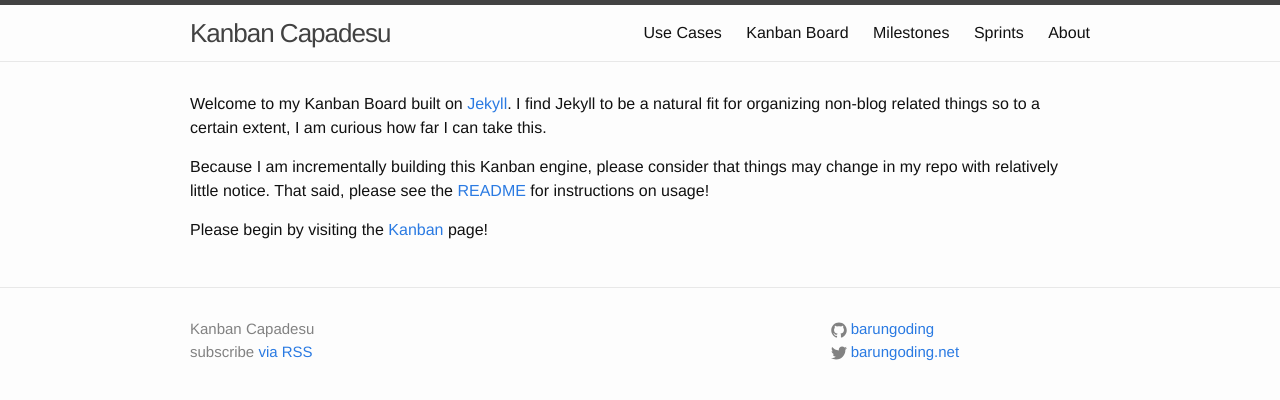
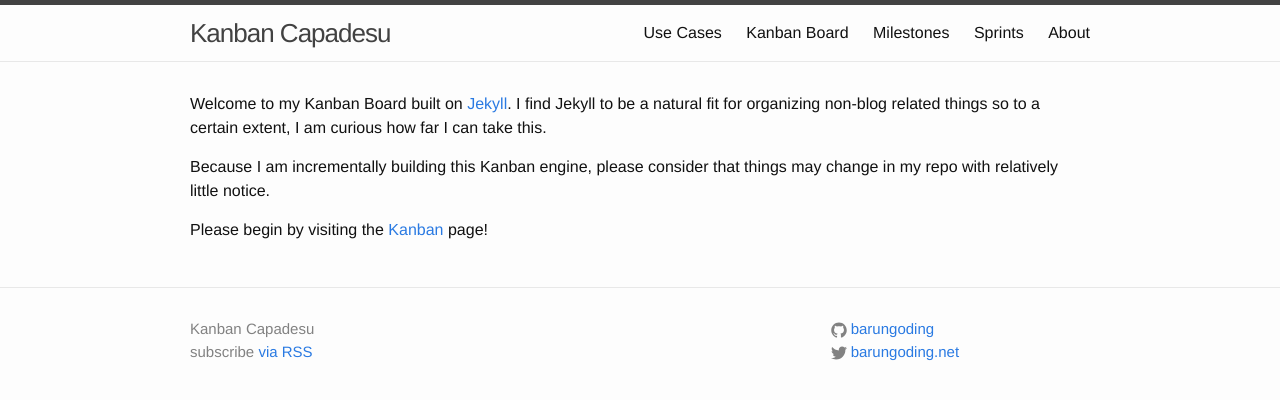
Before and after one commit to barufundamentalau/barufundamentalau.github.io, a Jekyll site: the page built from index.md, in a window 1280 px wide. Shown: the top 400 px of the page. Built offline with Jekyll 4.4.1, drawn with Linux system fonts in a browser that asks for light colours.

Commit message:
remove kanban readme

```diff
--- a/index.md
+++ b/index.md
@@ -4,6 +4,6 @@ layout: default
 
 Welcome to my Kanban Board built on [Jekyll](http://jekyllrb.com/). I find Jekyll to be a natural fit for organizing non-blog related things so to a certain extent, I am curious how far I can take this.
 
-Because I am incrementally building this Kanban engine, please consider that things may change in my repo with relatively little notice. That said, please see the [README](/README.html) for instructions on usage!
+Because I am incrementally building this Kanban engine, please consider that things may change in my repo with relatively little notice.
 
 Please begin by visiting the [Kanban](/kanban.html) page!
```
